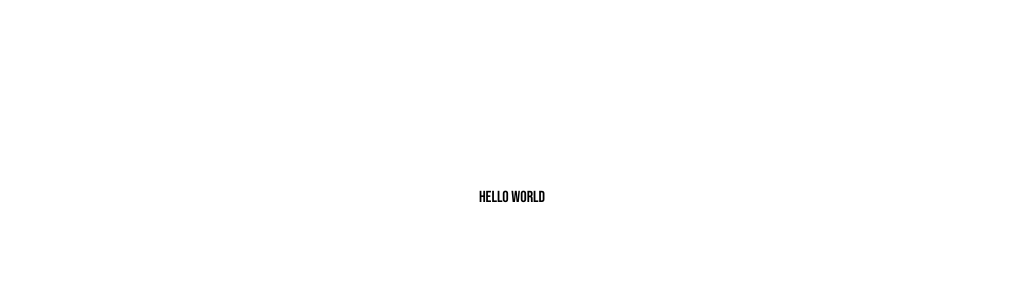
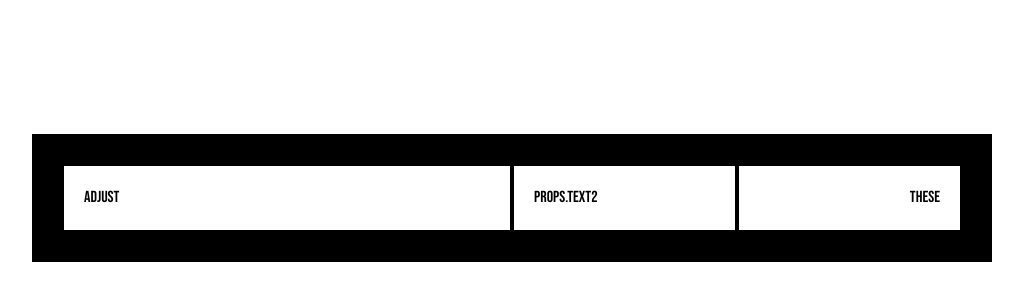
Before and after one commit to acm-ucr/ridesucr-website, a Next.js app: page / in a window 1280 px wide. Shown: the part 202-502 px from the top of the page, without its empty margins (128-1151 px from the left). Built offline with nearby package versions, Linux system fonts and the light colour scheme.

Commit message:
set up Example issue

```diff
--- a/src/app/globals.css
+++ b/src/app/globals.css
@@ -4,4 +4,5 @@
   --color-ridesucr-gray: #949494;
   --color-ridesucr-black: #000000;
   --color-ridesucr-green: #005058;
+  --color-ridesucr-white: #ffffff;
 }
--- a/src/app/page.tsx
+++ b/src/app/page.tsx
@@ -1,7 +1,9 @@
+import Example from "@/components/Example";
+
 const Home = () => {
   return (
     <div className="flex h-screen w-screen flex-col items-center justify-center">
-      Hello World
+      <Example text1="Adjust" text2="These" text3="Props" />
     </div>
   );
 };
--- /dev/null
+++ b/src/components/Example.tsx
@@ -0,0 +1,18 @@
+const Example = (props: { text1: string; text2: string; text3: string }) => {
+  return (
+    <div className="bg-ridesucr-black flex w-3/4 items-center gap-1 justify-self-center p-8">
+      <div className="bg-ridesucr-white w-1/2 p-5 text-left">{props.text1}</div>
+      <div className="flex w-1/2 flex-row gap-1">
+        <div className="bg-ridesucr-white w-full p-5 text-left">
+          props.text2
+        </div>
+        <div className="bg-ridesucr-white w-full p-5 text-right">
+          {props.text2}
+        </div>
+      </div>
+      {/* Hint: Add another box/div here similarly to line 4 */}
+    </div>
+  );
+};
+
+export default Example;
```
